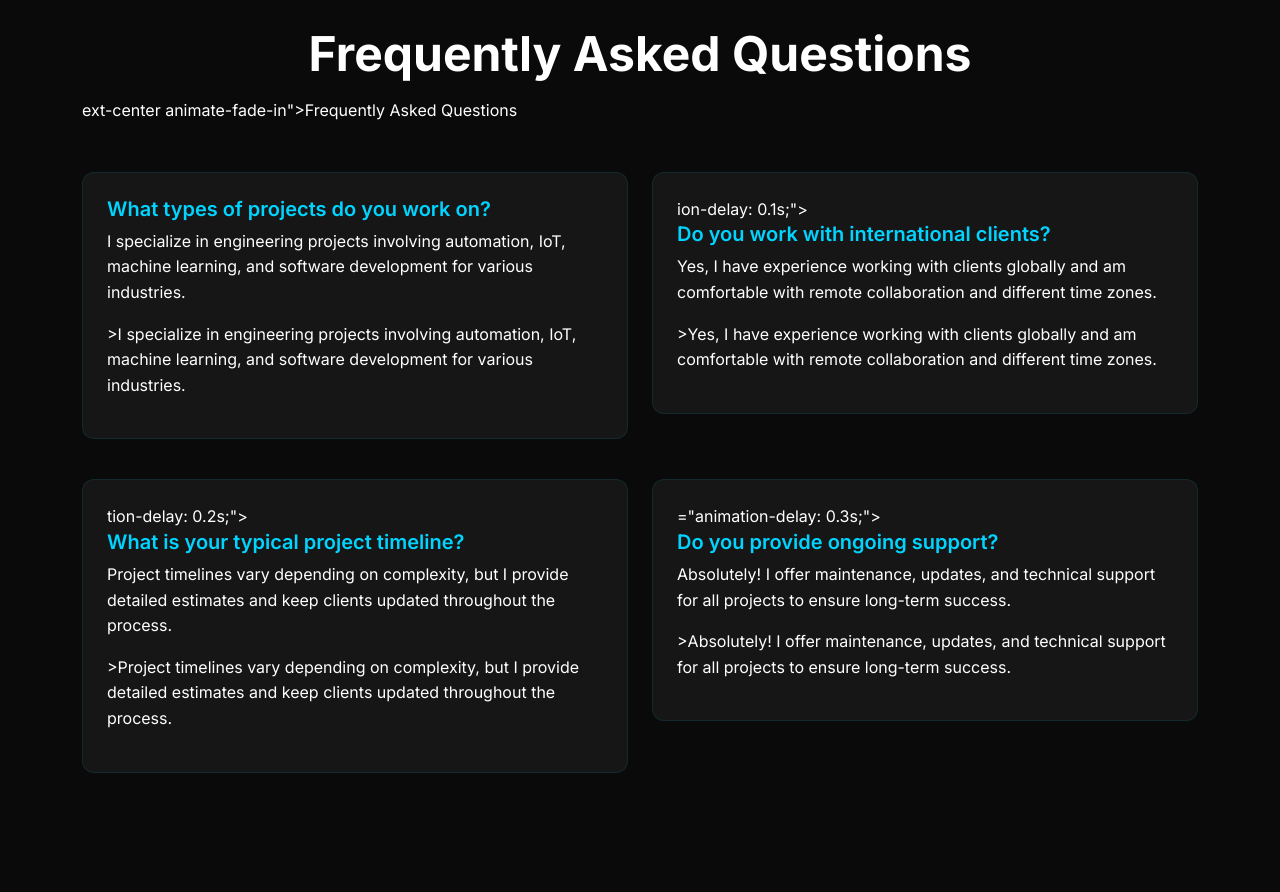
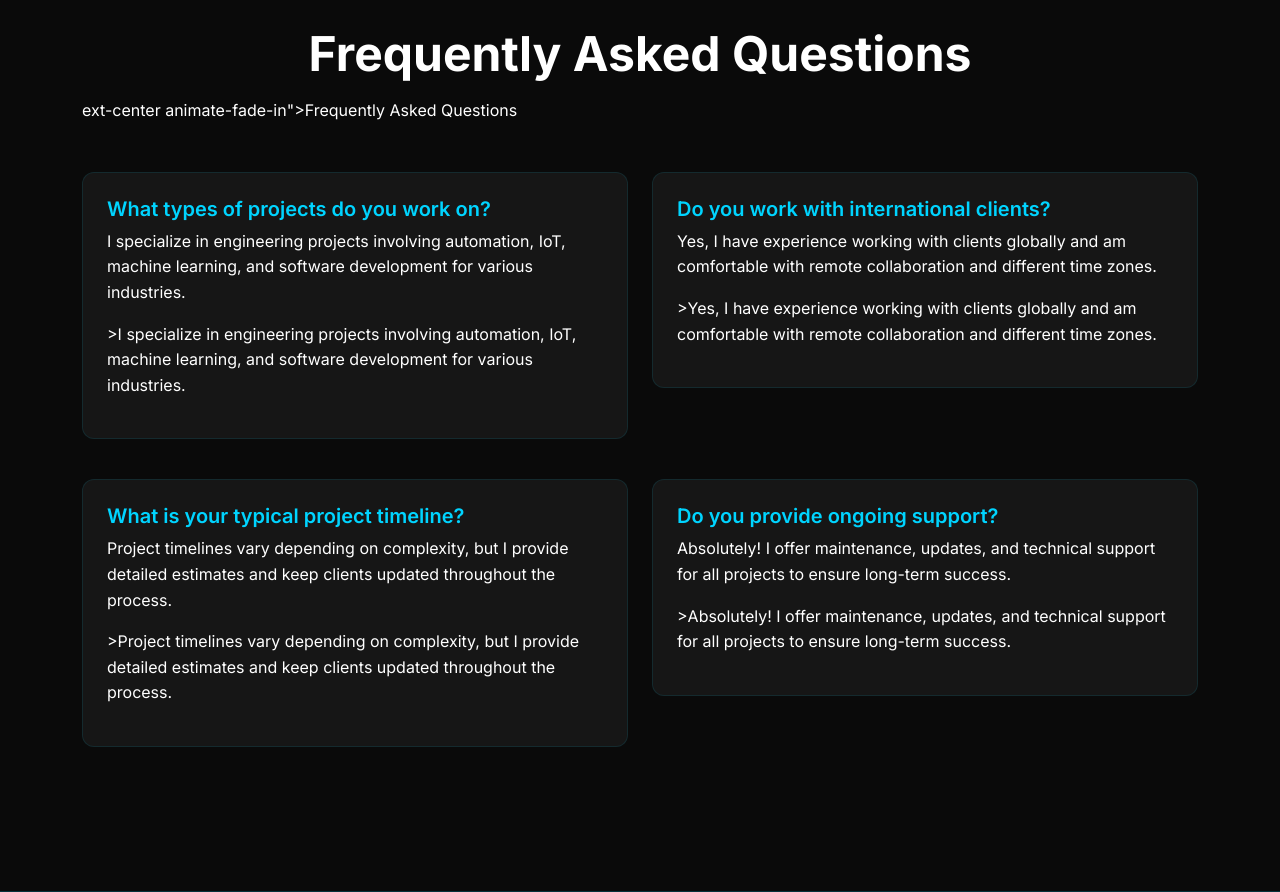
Before and after one commit to nikhildubey-23/MyProtfolio, a Flask app: page /contact in a window 1280 px wide. Shown: the part 1299-2191 px from the top of the page. Run offline with Flask 3, Linux system fonts and the light colour scheme.

Commit message:
correcting the error html

```diff
--- a/templates/contact.html
+++ b/templates/contact.html
@@ -93,19 +93,19 @@
                 </div>
             </div>
             <div class="col-md-6">
-                <div class="faq-item animate-slide-up" style="animation-delay: 0.1s;">ion-delay: 0.1s;">
+                <div class="faq-item animate-slide-up" style="animation-delay: 0.1s;">
                     <h5>Do you work with international clients?</h5>
                     <p>Yes, I have experience working with clients globally and am comfortable with remote collaboration and different time zones.</p>>Yes, I have experience working with clients globally and am comfortable with remote collaboration and different time zones.</p>
                 </div>
             </div>
             <div class="col-md-6">
-                <div class="faq-item animate-slide-up" style="animation-delay: 0.2s;">tion-delay: 0.2s;">
+                <div class="faq-item animate-slide-up" style="animation-delay: 0.2s;">
                     <h5>What is your typical project timeline?</h5>
                     <p>Project timelines vary depending on complexity, but I provide detailed estimates and keep clients updated throughout the process.</p>>Project timelines vary depending on complexity, but I provide detailed estimates and keep clients updated throughout the process.</p>
                 </div>
             </div>
             <div class="col-md-6">
-                <div class="faq-item animate-slide-up" style="animation-delay: 0.3s;">="animation-delay: 0.3s;">
+                <div class="faq-item animate-slide-up" style="animation-delay: 0.3s;">
                     <h5>Do you provide ongoing support?</h5>
                     <p>Absolutely! I offer maintenance, updates, and technical support for all projects to ensure long-term success.</p>>Absolutely! I offer maintenance, updates, and technical support for all projects to ensure long-term success.</p>
                 </div>
```
